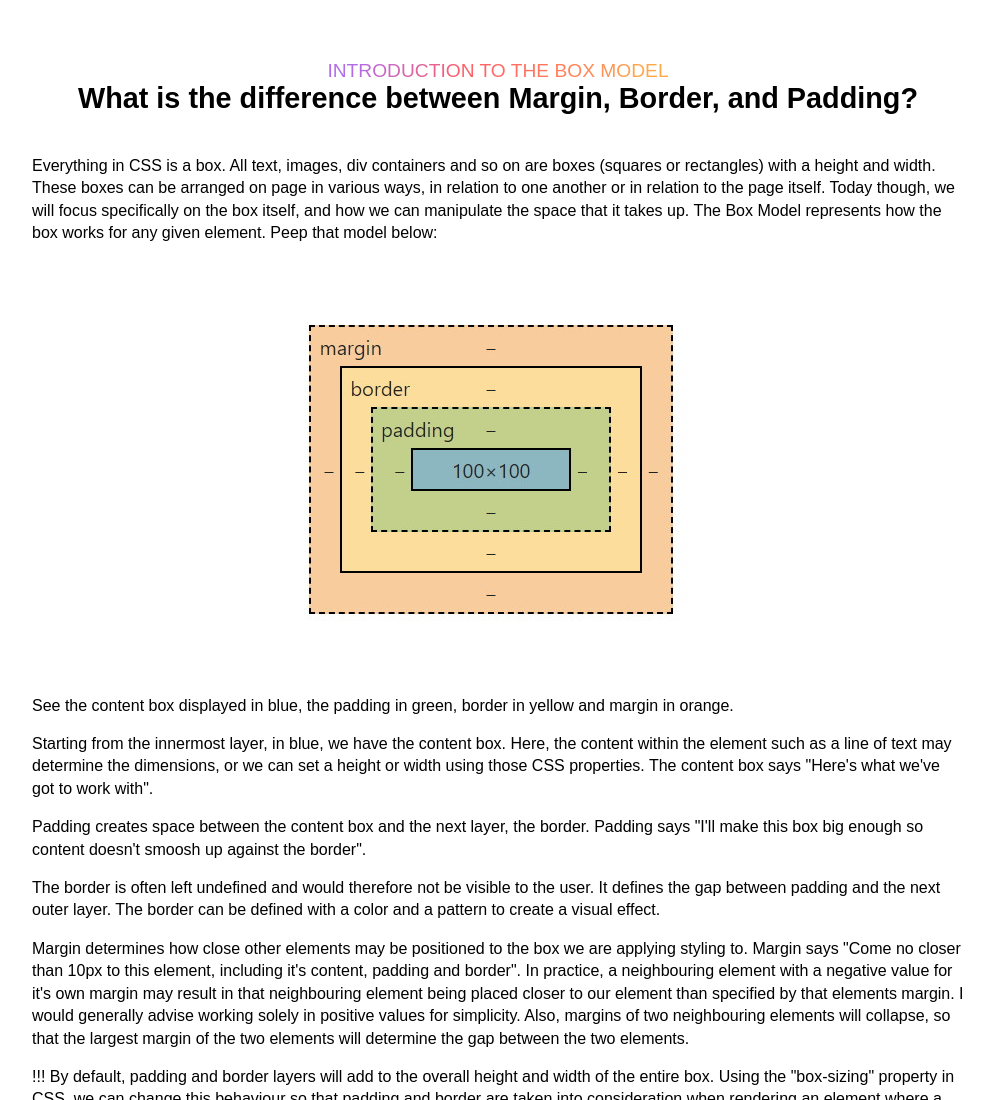
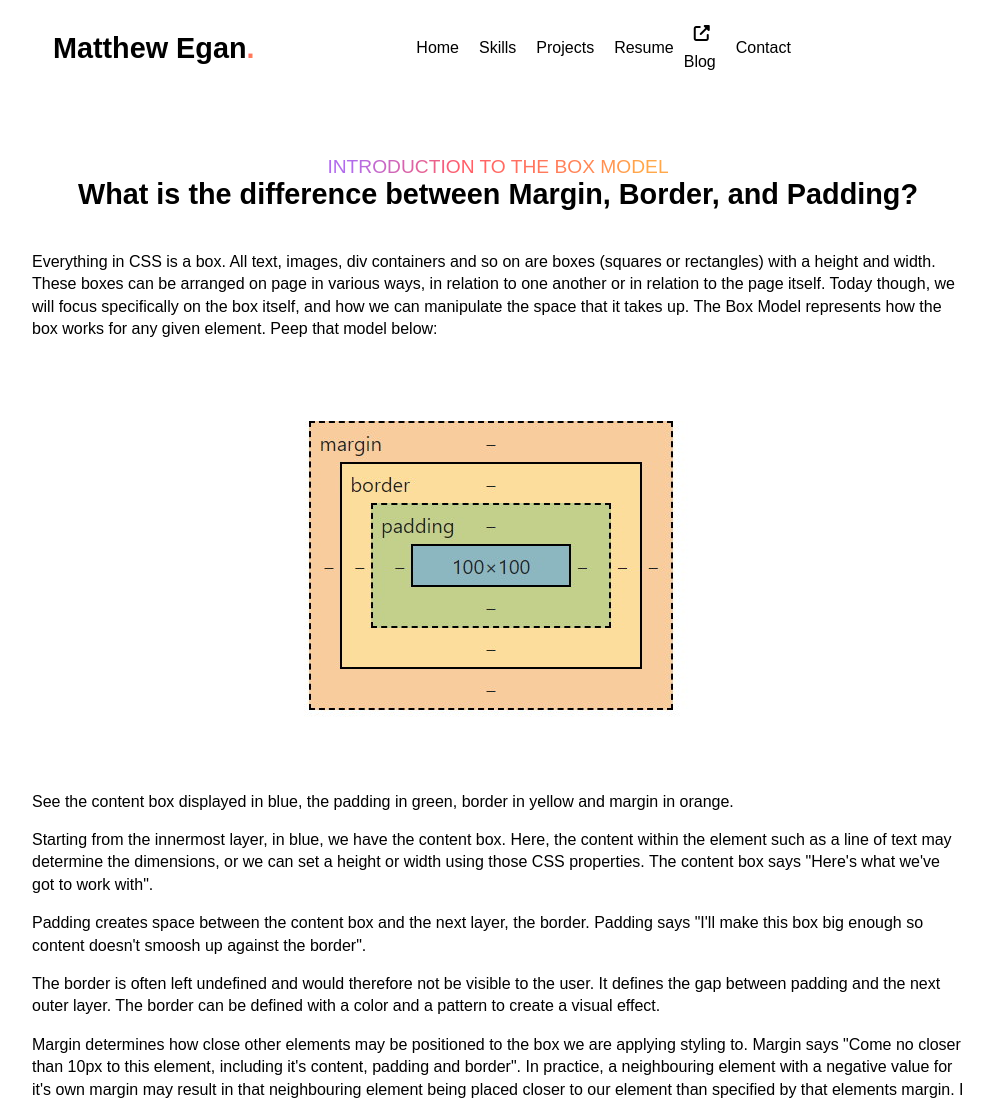
Before and after one commit to mattegan111/mattegan111.github.io, a plain HTML site: page blog/html-css.html in a window 1280 px wide. Shown: the top 1100 px of the page, without its empty margins (274-1259 px from the left). Drawn offline with nearby package versions, Linux system fonts and the light colour scheme; a script that the page names is missing; a small style sheet from the web is missing.

Commit message:
Add navbar to blog page

```diff
--- a/blog/html-css.html
+++ b/blog/html-css.html
@@ -19,6 +19,88 @@
         <title>Matthew Egan | Portfolio</title>
     </head>
     <body>
+        <header class="header">
+            <nav class="nav">
+                <div class="nav-container">
+                    <div class="menu-logo">
+                        <h3>Matthew&nbsp;Egan<span>.</span></h3>
+                    </div>
+                    <div class="primary-menu">
+                        <ul class="menu-links">
+                            <li>
+                            <a href="#home" class="menu-link"></i>Home</a>
+                            </li>
+                            <li>
+                            <a href="#skills" class="menu-link"
+                                ><i class=""></i>Skills</a
+                            >
+                            </li>
+                            <li>
+                            <a href="#projects" class="menu-link"
+                                ><i class=""></i>Projects</a
+                            >
+                            </li>
+                            <li>
+                            <a href="#resume" class="menu-link"
+                                ><i class=""></i>Resume</a
+                            >
+                            </li>
+                            <li>
+                            <a href="blog/html-css.html" class="menu-link"
+                                ><i class="fas fa-external-link-alt">
+                                </i>Blog</a
+                            >
+                            </li>
+                            <li>
+                            <a href="#contact" class="menu-link"
+                                ><i class=""></i>Contact</a
+                            >
+                            </li>
+                        </ul>
+                    </div>
+                    <div class="hamburger-menu" id="hamburger-menu">
+                        <div class="burger-line"></div>
+                        <div class="burger-line"></div>
+                        <div class="burger-line"></div>
+                    </div>
+                </div>
+                <div class="mobile-menu-container" id="mobile-menu-container">
+                    <div class="mobile-menu" id="mobile-menu">
+                        <ul class="mobile-menu-links">
+                            <li>
+                            <a href="#home" class="mobile-menu-link"></i>Home</a>
+                            </li>
+                            <li>
+                            <a href="#skills" class="mobile-menu-link"
+                                ><i class=""></i>Skills</a
+                            >
+                            </li>
+                            <li>
+                            <a href="#projects" class="mobile-menu-link"
+                                ><i class=""></i>Projects</a
+                            >
+                            </li>
+                            <li>
+                            <a href="#resume" class="mobile-menu-link"
+                                ><i class=""></i>Resume</a
+                            >
+                            </li>
+                            <li>
+                            <a href="blog/html-css.html" class="mobile-menu-link"
+                                ><i class="fas fa-external-link-alt">
+                                </i>Blog</a
+                            >
+                            </li>
+                            <li>
+                            <a href="#contact" class="mobile-menu-link"
+                                ><i class=""></i>Contact</a
+                            >
+                            </li>
+                        </ul>
+                    </div>
+                </div>
+            </nav>
+        </header>
         <section>
             <div class="section-container-slim">
                 <div class="container">
```
